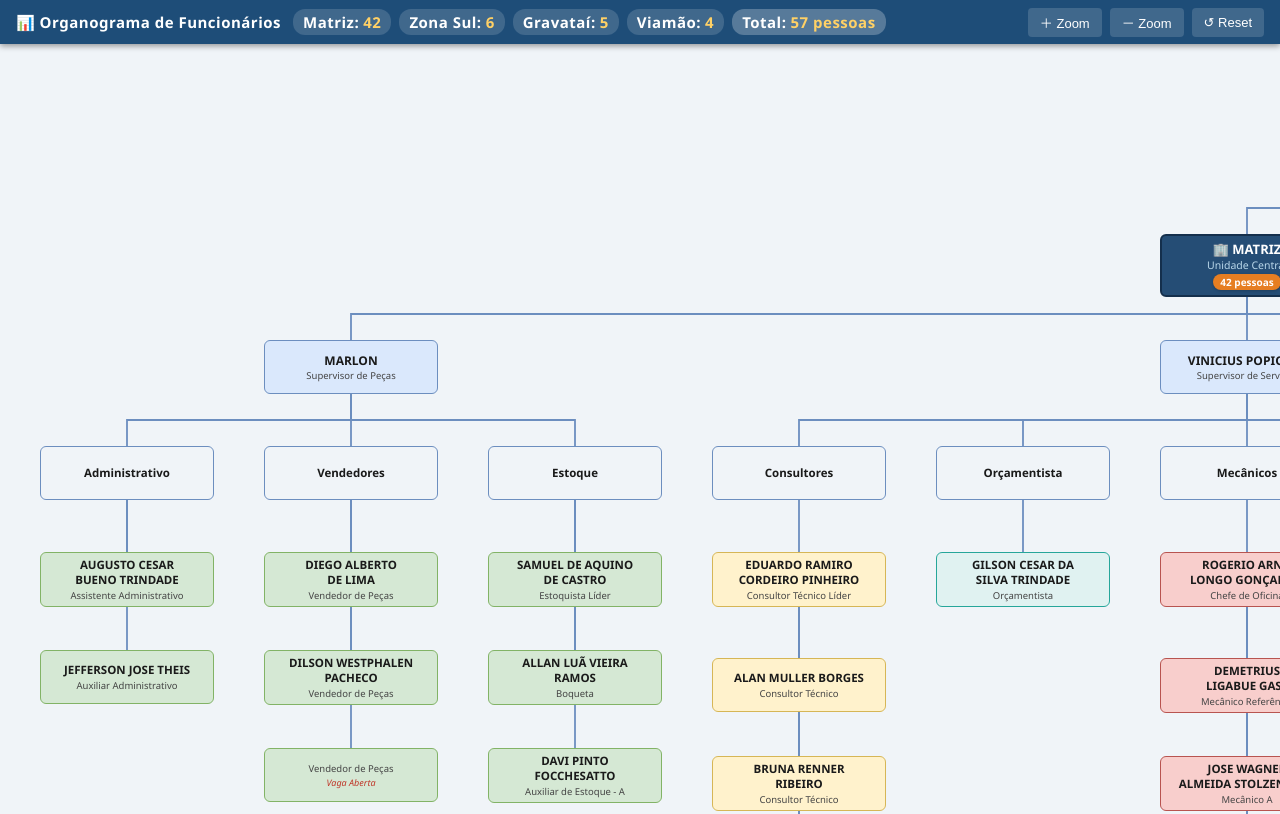
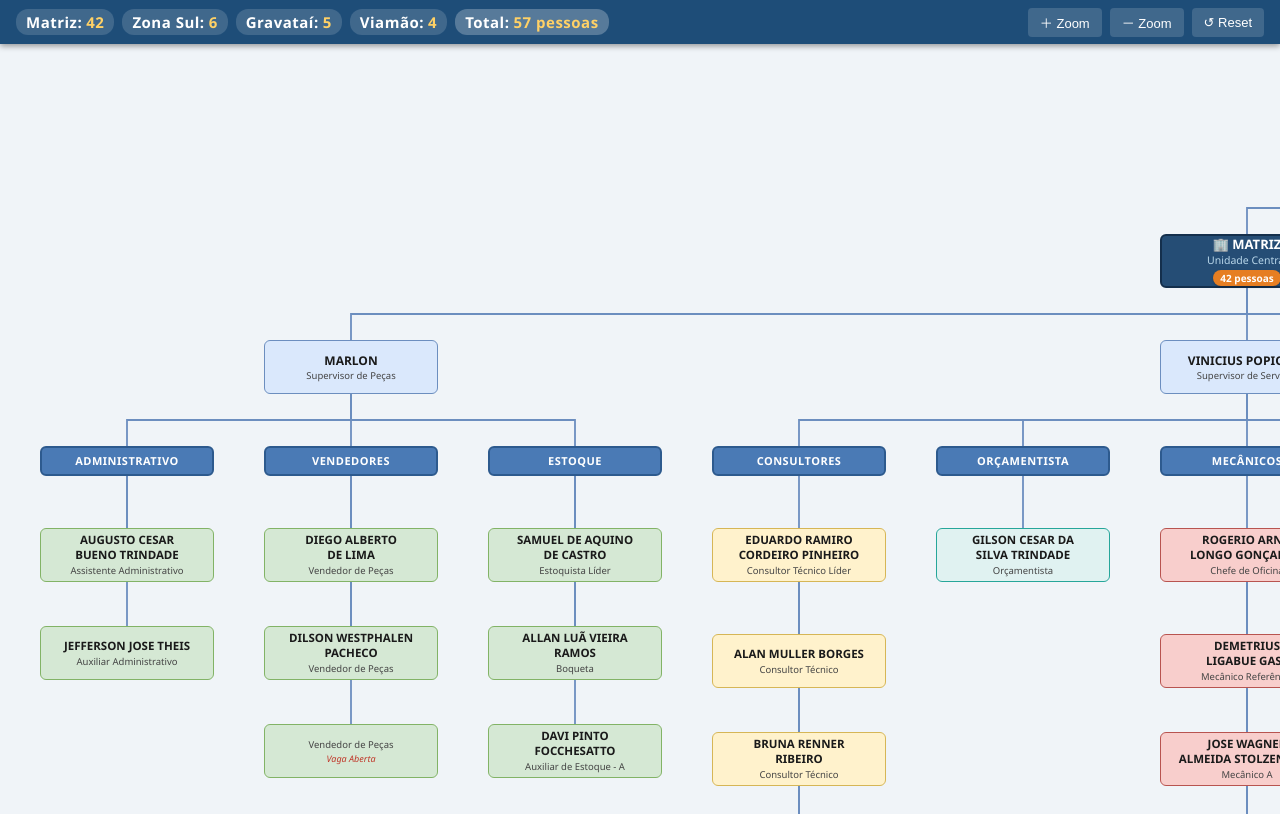
Before and after one commit to albertomateus10/organograma, a plain HTML site: page index.html in a window 1280 px wide. Shown: the top 814 px of the page. Drawn offline with Linux system fonts and the light colour scheme.

Commit message:
Add files via upload

```diff
--- a/index.html
+++ b/index.html
@@ -121,6 +121,22 @@
     .lvl-orc   { background: #e0f2f1; border-color: #26a69a; }
     .lvl-gar   { background: #e1d5e7; border-color: #9673a6; }
 
+    /* Group header boxes */
+    .lvl-group {
+      background: #4a7ab5;
+      border-color: #2d5a8e;
+      border-width: 2px;
+      padding: 2px 5px;
+    }
+    .lvl-group .name {
+      color: #fff;
+      font-size: 11px;
+      font-weight: 700;
+      letter-spacing: 0.5px;
+      text-transform: uppercase;
+      line-height: 1.1;
+    }
+
     /* Store header boxes */
     .lvl-store {
       background: #254d75;
@@ -169,7 +185,6 @@
 <body>
 
 <div class="toolbar">
-  <span>&#128202; Organograma de Funcionários</span>
   <div id="summary-bar" style="display: flex; gap: 8px; align-items: center; flex-wrap: wrap;"></div>
   <div style="margin-left: auto; display: flex; gap: 8px;">
     <button class="toolbar-btn" onclick="zoom(1.15)">＋ Zoom</button>
@@ -188,10 +203,15 @@
 // ─── Constants ───────────────────────────────────────────────────
 const BW      = 174;   // box width
 const BH      = 54;    // box height
+const BH_GROUP = 30;   // altura menor para caixas de grupo
 const GAP_X   = 50;    // gap entre irmãos (horizontal)
 const GAP_Y   = 52;    // gap between parent and first child row
 const ROW_GAP = 44;    // gap between wrapped rows of children
 const PAD     = 40;
+
+function getNodeHeight(n) {
+  return n.cls === 'lvl-group' ? BH_GROUP : BH;
+}
 
 let scale = 1;
 const canvasEl = document.getElementById('canvas');
@@ -497,14 +517,15 @@ function subtreeWidth(n) {
 }
 
 function subtreeHeight(n) {
-  if (!n.children.length) return BH;
+  const h = getNodeHeight(n);
+  if (!n.children.length) return h;
   const rows = getRows(n);
   let childH = 0;
   rows.forEach((row, ri) => {
     const rh = Math.max(...row.map(c => subtreeHeight(c)));
     childH += rh + (ri < rows.length - 1 ? ROW_GAP : 0);
   });
-  return BH + GAP_Y + childH;
+  return h + GAP_Y + childH;
 }
 
 // ─── Layout ───────────────────────────────────────────────────────
@@ -516,7 +537,8 @@ function layout(n, x, y) {
   if (!n.children.length) return;
 
   const rows = getRows(n);
-  let rowY = y + BH + GAP_Y;
+  const h = getNodeHeight(n);
+  let rowY = y + h + GAP_Y;
 
   rows.forEach(row => {
     const gap = getGap(n);
@@ -552,7 +574,8 @@ collect(root);
 const svgNS = 'http://www.w3.org/2000/svg';
 
 allLines.forEach(([p, c]) => {
-  const px  = p.cx,     py  = p.cy + BH;
+  const ph  = getNodeHeight(p);
+  const px  = p.cx,     py  = p.cy + ph;
   const cx  = c.cx,     cy  = c.cy;
   const mid = py + (cy - py) / 2;
 
@@ -570,12 +593,14 @@ allLines.forEach(([p, c]) => {
 
 // ─── Render boxes ─────────────────────────────────────────────────
 allBoxes.forEach(n => {
+  const h = getNodeHeight(n);
   const div = document.createElement('div');
   div.className = 'box ' + n.cls;
   div.style.left      = (n.cx - BW / 2) + 'px';
   div.style.top       = n.cy + 'px';
   div.style.width     = BW + 'px';
-  div.style.minHeight = BH + 'px';
+  div.style.height    = h + 'px';
+  div.style.minHeight = h + 'px';
 
   const nameEl = document.createElement('div');
   nameEl.className = 'name';
@@ -606,7 +631,7 @@ allBoxes.forEach(n => {
 
 // ─── Size the canvas ──────────────────────────────────────────────
 const maxX = Math.max(...allBoxes.map(n => n.cx + BW / 2)) + PAD;
-const maxY = Math.max(...allBoxes.map(n => n.cy + BH))     + PAD + 80;
+const maxY = Math.max(...allBoxes.map(n => n.cy + getNodeHeight(n))) + PAD + 80;
 canvasEl.style.width  = maxX + 'px';
 canvasEl.style.height = maxY + 'px';
 svgEl.setAttribute('width',  maxX);
```
